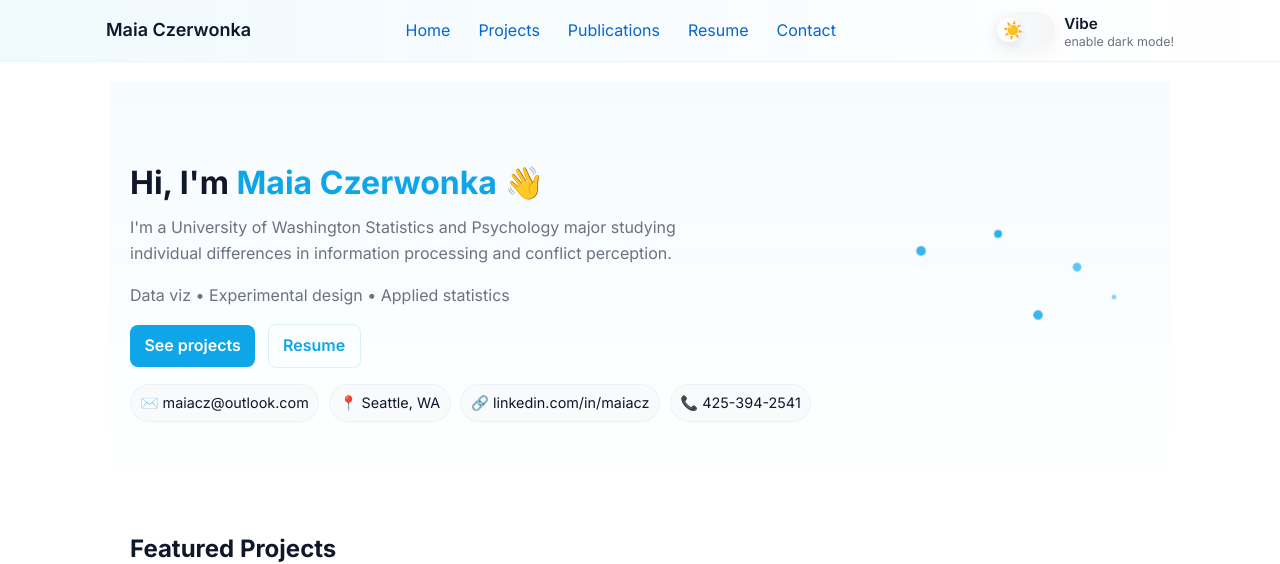
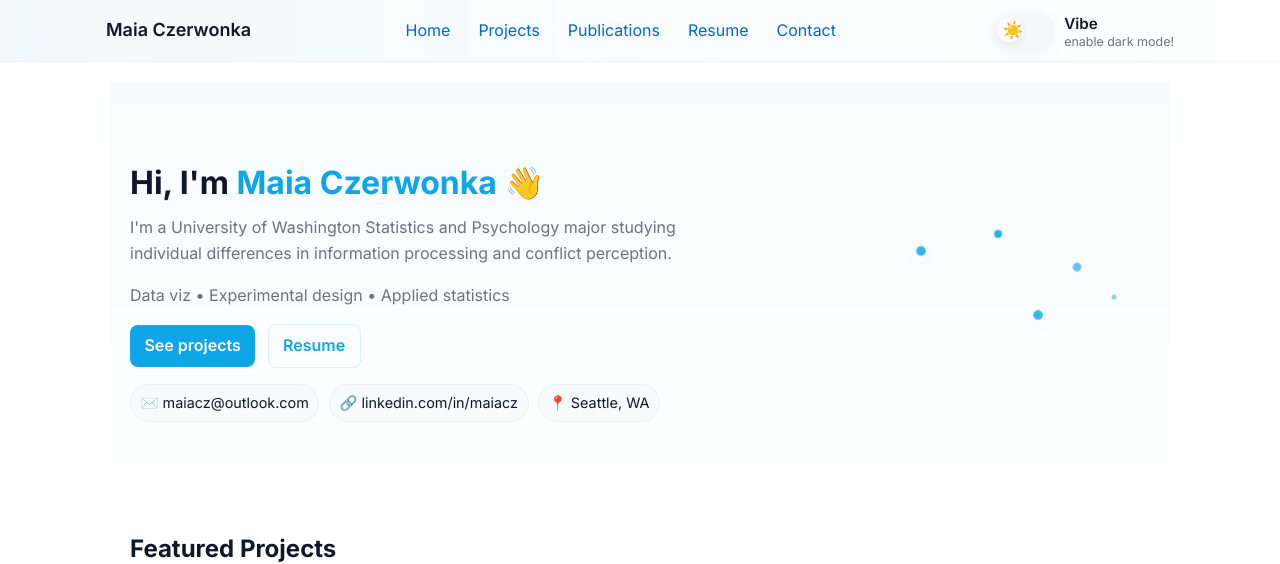
Before and after one commit to maiacz/website, a Jekyll site: the page built from index.md, in a window 1280 px wide and 900 px high, cut to the strip 0-564 px from the top of the window. Built offline with Jekyll 4.4.1, drawn with Linux system fonts in a browser that asks for light colours.

Commit message:
Update homepage contact: remove phone and reorder items (email, LinkedIn, location)
Co-authored-by: Copilot <223556219+Copilot@users.noreply.github.com>

```diff
--- a/index.md
+++ b/index.md
@@ -14,9 +14,8 @@ permalink: /
 
       <div class="contact-quick" aria-label="Contact information">
         <a class="contact-item" href="mailto:maiacz@outlook.com">✉️ maiacz@outlook.com</a>
+        <a class="contact-item" href="https://www.linkedin.com/in/maiacz" target="_blank">🔗 linkedin.com/in/maiacz</a>
         <span class="contact-item">📍 Seattle, WA</span>
-        <a class="contact-item" href="https://www.linkedin.com/in/maiacz" target="_blank">🔗 linkedin.com/in/maiacz</a>
-        <span class="contact-item">📞 425-394-2541</span>
       </div>
     </div>
     <div class="hero-decor" aria-hidden="true">
```
